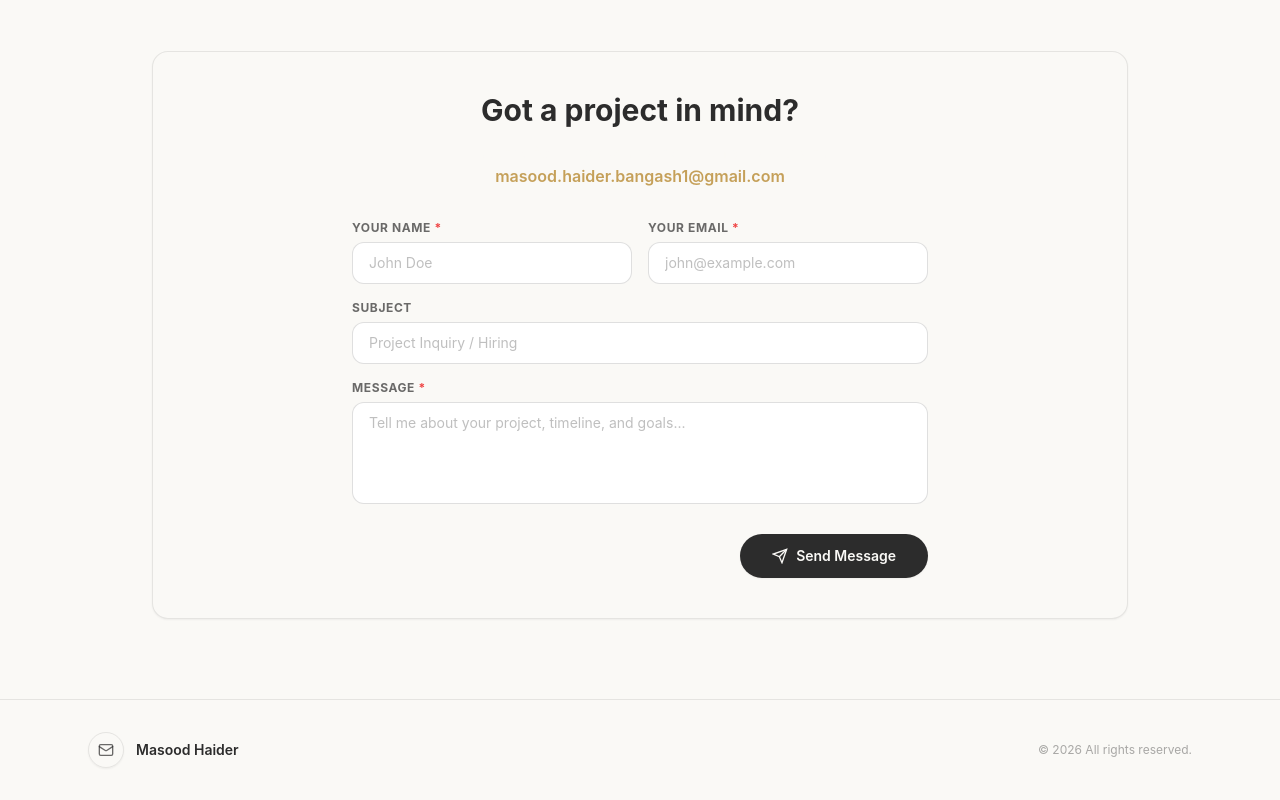
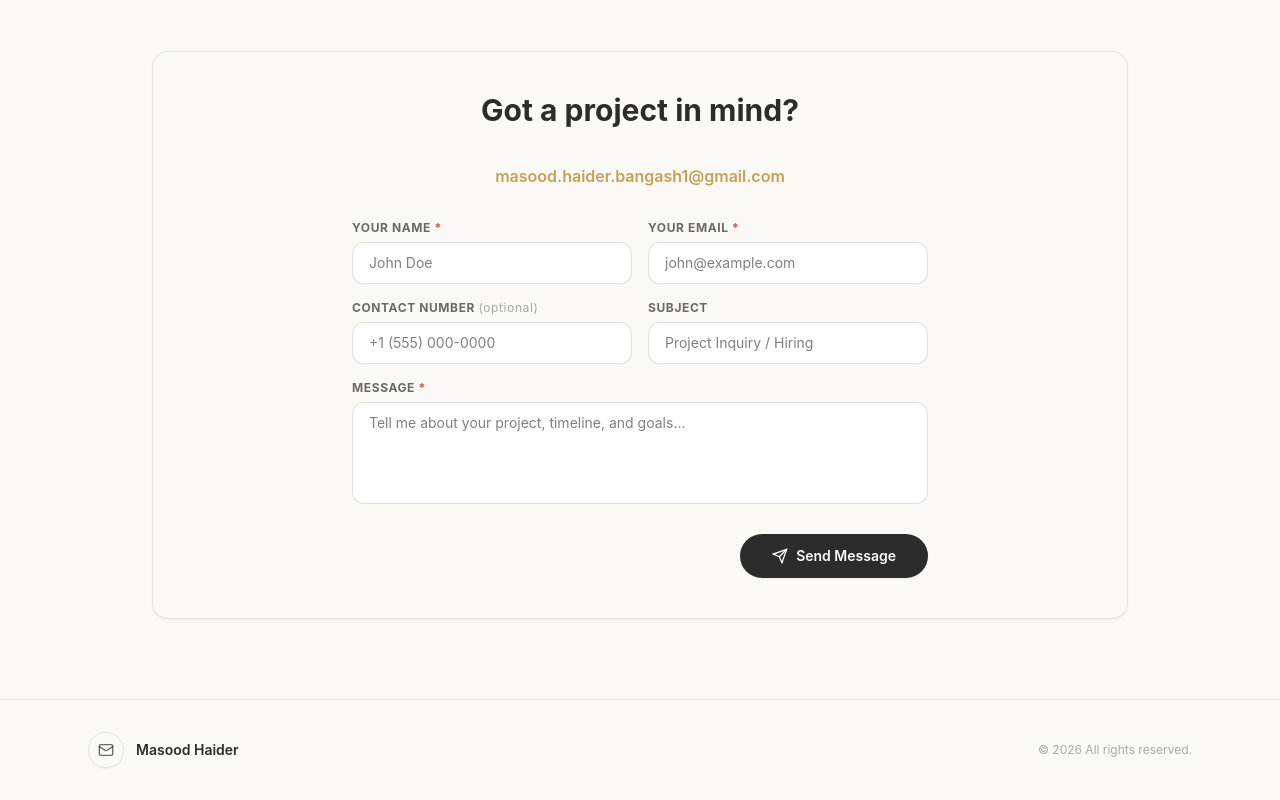
Before and after one commit to Masood-Haider/projects-gallery, a Next.js app: page /about in a window 1280 px wide. Shown: the part 1100-1900 px from the top of the page. Built offline with nearby package versions, Linux system fonts and the light colour scheme.

Commit message:
Add optional contact number field with country code and darken placeholders across forms

```diff
--- a/app/about/page.tsx
+++ b/app/about/page.tsx
@@ -9,6 +9,7 @@ export default function AboutPage() {
   const [formData, setFormData] = useState({
     name: "",
     email: "",
+    phone: "",
     subject: "",
     message: "",
   });
@@ -29,6 +30,7 @@ export default function AboutPage() {
         body: JSON.stringify({
           name: formData.name,
           email: formData.email,
+          phone: formData.phone || "Not provided",
           _subject: formData.subject || `Project Inquiry from ${formData.name}`,
           message: formData.message,
         }),
@@ -36,7 +38,7 @@ export default function AboutPage() {
 
       if (res.ok) {
         setSubmitted(true);
-        setFormData({ name: "", email: "", subject: "", message: "" });
+        setFormData({ name: "", email: "", phone: "", subject: "", message: "" });
       } else {
         triggerMailto();
       }
@@ -50,7 +52,7 @@ export default function AboutPage() {
   const triggerMailto = () => {
     const mailtoSubject = encodeURIComponent(formData.subject || `Project Inquiry from ${formData.name}`);
     const mailtoBody = encodeURIComponent(
-      `Name: ${formData.name}\nEmail: ${formData.email}\n\nMessage:\n${formData.message}`
+      `Name: ${formData.name}\nEmail: ${formData.email}\nPhone: ${formData.phone || "Not provided"}\n\nMessage:\n${formData.message}`
     );
     window.location.href = `mailto:masood.haider.bangash1@gmail.com?subject=${mailtoSubject}&body=${mailtoBody}`;
     setSubmitted(true);
@@ -226,7 +228,7 @@ export default function AboutPage() {
                   placeholder="John Doe"
                   value={formData.name}
                   onChange={(e) => setFormData({ ...formData, name: e.target.value })}
-                  className="w-full rounded-xl border border-charcoal/15 bg-white px-4 py-2.5 text-sm text-charcoal placeholder:text-charcoal/30 focus:border-gold focus:outline-none focus:ring-1 focus:ring-gold transition-colors"
+                  className="w-full rounded-xl border border-charcoal/15 bg-white px-4 py-2.5 text-sm text-charcoal placeholder:text-charcoal/60 focus:border-gold focus:outline-none focus:ring-1 focus:ring-gold transition-colors"
                 />
               </div>
               <div>
@@ -240,11 +242,25 @@ export default function AboutPage() {
                   placeholder="john@example.com"
                   value={formData.email}
                   onChange={(e) => setFormData({ ...formData, email: e.target.value })}
-                  className="w-full rounded-xl border border-charcoal/15 bg-white px-4 py-2.5 text-sm text-charcoal placeholder:text-charcoal/30 focus:border-gold focus:outline-none focus:ring-1 focus:ring-gold transition-colors"
+                  className="w-full rounded-xl border border-charcoal/15 bg-white px-4 py-2.5 text-sm text-charcoal placeholder:text-charcoal/60 focus:border-gold focus:outline-none focus:ring-1 focus:ring-gold transition-colors"
                 />
               </div>
             </div>
 
+            <div className="grid grid-cols-1 sm:grid-cols-2 gap-4">
+              <div>
+                <label htmlFor="phone" className="block text-xs font-bold uppercase tracking-wider text-charcoal/70 mb-1.5">
+                  Contact Number <span className="text-charcoal/40 font-normal lowercase">(optional)</span>
+                </label>
+                <input
+                  type="tel"
+                  id="phone"
+                  placeholder="+1 (555) 000-0000"
+                  value={formData.phone}
+                  onChange={(e) => setFormData({ ...formData, phone: e.target.value })}
+                  className="w-full rounded-xl border border-charcoal/15 bg-white px-4 py-2.5 text-sm text-charcoal placeholder:text-charcoal/60 focus:border-gold focus:outline-none focus:ring-1 focus:ring-gold transition-colors"
+                />
+              </div>
               <div>
                 <label htmlFor="subject" className="block text-xs font-bold uppercase tracking-wider text-charcoal/70 mb-1.5">
                   Subject
@@ -255,8 +271,9 @@ export default function AboutPage() {
                   placeholder="Project Inquiry / Hiring"
                   value={formData.subject}
                   onChange={(e) => setFormData({ ...formData, subject: e.target.value })}
-                className="w-full rounded-xl border border-charcoal/15 bg-white px-4 py-2.5 text-sm text-charcoal placeholder:text-charcoal/30 focus:border-gold focus:outline-none focus:ring-1 focus:ring-gold transition-colors"
+                  className="w-full rounded-xl border border-charcoal/15 bg-white px-4 py-2.5 text-sm text-charcoal placeholder:text-charcoal/60 focus:border-gold focus:outline-none focus:ring-1 focus:ring-gold transition-colors"
                 />
+              </div>
             </div>
 
             <div>
@@ -270,7 +287,7 @@ export default function AboutPage() {
                 placeholder="Tell me about your project, timeline, and goals..."
                 value={formData.message}
                 onChange={(e) => setFormData({ ...formData, message: e.target.value })}
-                className="w-full rounded-xl border border-charcoal/15 bg-white px-4 py-2.5 text-sm text-charcoal placeholder:text-charcoal/30 focus:border-gold focus:outline-none focus:ring-1 focus:ring-gold transition-colors resize-none"
+                className="w-full rounded-xl border border-charcoal/15 bg-white px-4 py-2.5 text-sm text-charcoal placeholder:text-charcoal/60 focus:border-gold focus:outline-none focus:ring-1 focus:ring-gold transition-colors resize-none"
               />
             </div>
 
--- a/app/admin1112/AdminDashboard.tsx
+++ b/app/admin1112/AdminDashboard.tsx
@@ -698,7 +698,7 @@ export default function AdminDashboard() {
 // ─── Helpers ──────────────────────────────────────────────────────────────────
 
 const inputCls =
-  "w-full rounded-xl border border-charcoal/10 bg-base px-4 py-2.5 text-sm text-charcoal placeholder-charcoal/20 outline-none focus:border-gold focus:ring-1 focus:ring-gold transition shadow-sm";
+  "w-full rounded-xl border border-charcoal/10 bg-base px-4 py-2.5 text-sm text-charcoal placeholder:text-charcoal/60 outline-none focus:border-gold focus:ring-1 focus:ring-gold transition shadow-sm";
 
 function Field({
   label,
```
Lines whose indentation alone changed are shown as unchanged.
